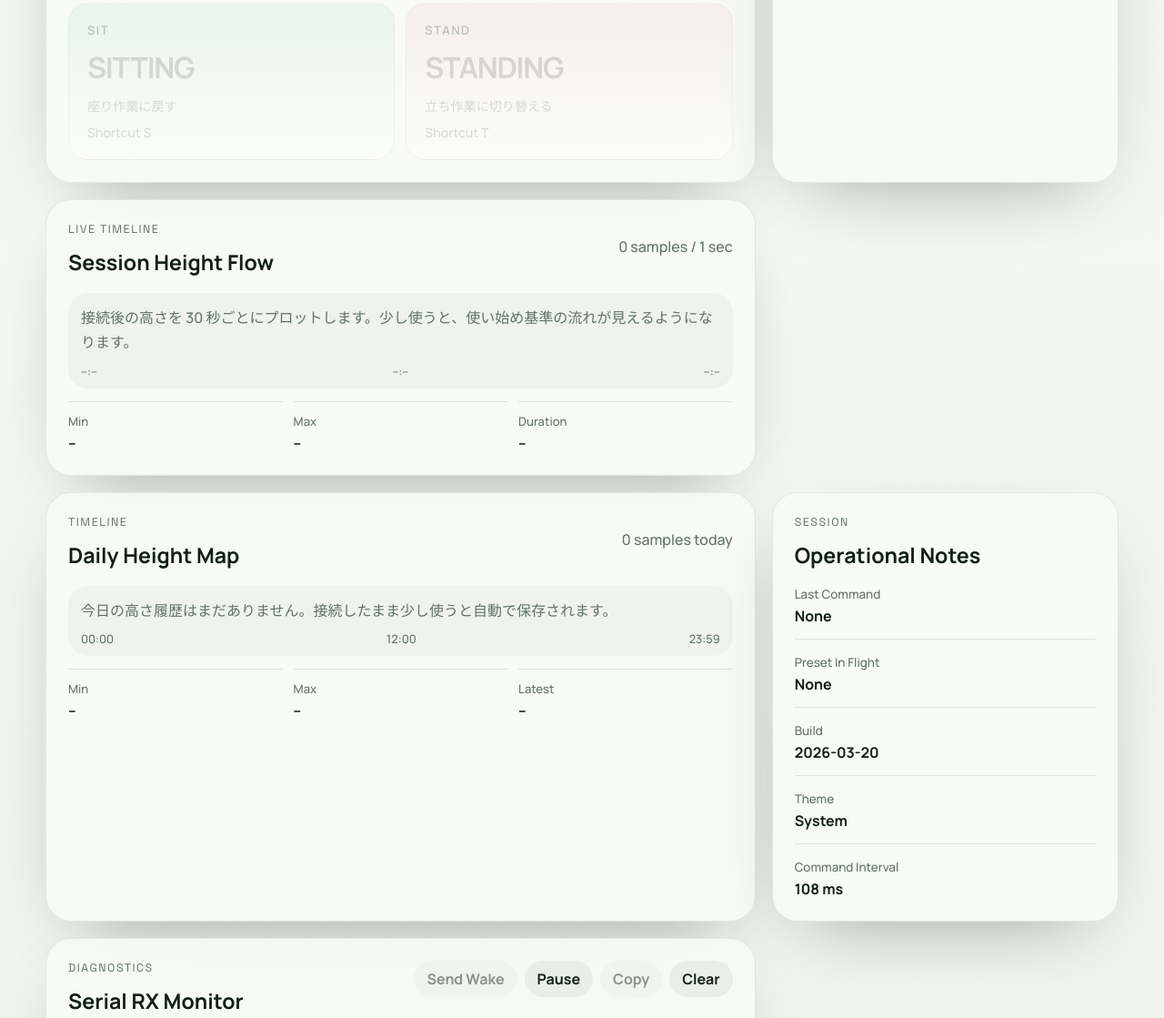
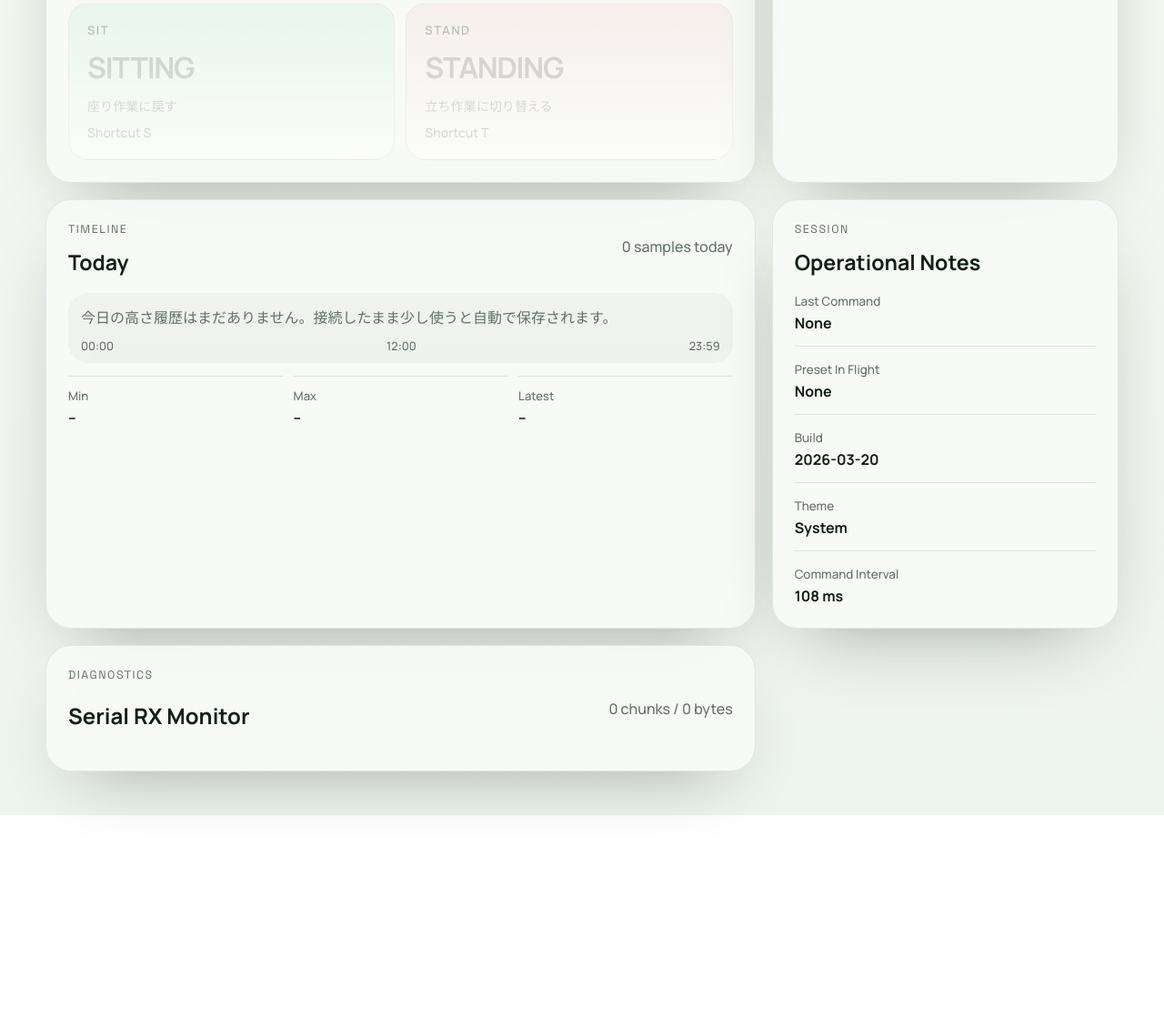
Before and after one commit to JunNakarai/flexispot-web-controller, a website built with Vite: page index.html in a window 1280 px wide. Shown: the part 808-1927 px from the top of the page at 91% size. After the commit the page ends 1704 px from the top, so only its background shows below. Built offline with nearby package versions, Linux system fonts and the light colour scheme.

Commit message:
Reduce dashboard noise

```diff
--- a/src/styles.css
+++ b/src/styles.css
@@ -289,6 +289,23 @@ button {
     flex-wrap: wrap;
     gap: 8px;
     justify-content: flex-end;
+}
+
+.diagnostics-summary {
+    display: flex;
+    align-items: center;
+    justify-content: space-between;
+    gap: 16px;
+    cursor: pointer;
+    list-style: none;
+}
+
+.diagnostics-summary::-webkit-details-marker {
+    display: none;
+}
+
+.diagnostics-content {
+    margin-top: 18px;
 }
 
 .button-row,
@@ -609,6 +626,10 @@ button {
     padding-bottom: 0;
 }
 
+.facts-compact {
+    margin-top: 16px;
+}
+
 .facts dt {
     color: var(--muted);
     font-size: 0.84rem;
@@ -804,7 +825,8 @@ button {
     }
 
     .panel-head,
-    .toast {
+    .toast,
+    .diagnostics-summary {
         flex-direction: column;
         align-items: stretch;
     }
--- a/src/ui/app.ts
+++ b/src/ui/app.ts
@@ -198,7 +198,6 @@ export class FlexiSpotApp {
         const heightPercentage = this.state.currentHeight === null
             ? 0
             : clamp(((this.state.currentHeight - HEIGHT_MIN) / (HEIGHT_MAX - HEIGHT_MIN)) * 100, 0, 100);
-        const recentChart = this.renderSessionChart();
         const chart = this.renderDailyChart();
         const supportMessage = this.getSupportMessage(supported, secure);
 
@@ -302,40 +301,8 @@ export class FlexiSpotApp {
                     <article class="panel panel-wide">
                         <div class="panel-head">
                             <div>
-                                <p class="panel-kicker">Live Timeline</p>
-                                <h2>Session Height Flow</h2>
-                            </div>
-                            <p class="shortcut-hint">${recentChart.sampleCount} samples / 1 sec</p>
-                        </div>
-                        <div class="chart-card">
-                            ${recentChart.svg}
-                            <div class="chart-footer">
-                                <span>${recentChart.startLabel}</span>
-                                <span>${recentChart.middleLabel}</span>
-                                <span>${recentChart.endLabel}</span>
-                            </div>
-                        </div>
-                        <div class="chart-stats">
-                            <div>
-                                <dt>Min</dt>
-                                <dd>${recentChart.minLabel}</dd>
-                            </div>
-                            <div>
-                                <dt>Max</dt>
-                                <dd>${recentChart.maxLabel}</dd>
-                            </div>
-                            <div>
-                                <dt>Duration</dt>
-                                <dd>${recentChart.durationLabel}</dd>
-                            </div>
-                        </div>
-                    </article>
-
-                    <article class="panel panel-wide">
-                        <div class="panel-head">
-                            <div>
                                 <p class="panel-kicker">Timeline</p>
-                                <h2>Daily Height Map</h2>
+                                <h2>Today</h2>
                             </div>
                             <p class="shortcut-hint">${chart.sampleCount} samples today</p>
                         </div>
@@ -395,19 +362,22 @@ export class FlexiSpotApp {
                     </article>
 
                     <article class="panel panel-wide">
-                        <div class="panel-head">
+                        <details class="diagnostics-panel">
+                            <summary class="diagnostics-summary">
                                 <div>
                                     <p class="panel-kicker">Diagnostics</p>
                                     <h2>Serial RX Monitor</h2>
                                 </div>
+                                <span class="shortcut-hint">${String(this.state.receivedChunkCount)} chunks / ${String(this.state.receivedByteCount)} bytes</span>
+                            </summary>
+                            <div class="diagnostics-content">
                                 <div class="actions-inline">
                                     <button class="button ghost small" data-action="wake" aria-label="Send wake command" ${this.state.isConnected ? '' : 'disabled'}>Send Wake</button>
                                     <button class="button ghost small" data-action="pause" aria-pressed="${this.state.capturePaused ? 'true' : 'false'}">${this.state.capturePaused ? 'Resume' : 'Pause'}</button>
                                     <button class="button ghost small" data-action="copy" aria-label="Copy captured serial data" ${this.state.rawCapture.length > 0 ? '' : 'disabled'}>Copy</button>
                                     <button class="button ghost small" data-action="clear" aria-label="Clear captured serial data">Clear</button>
                                 </div>
-                        </div>
-                        <dl class="facts">
+                                <dl class="facts facts-compact">
                                     <div>
                                         <dt>RX Chunks</dt>
                                         <dd>${String(this.state.receivedChunkCount)}</dd>
@@ -424,6 +394,8 @@ export class FlexiSpotApp {
                                 <div class="raw-log" role="log" aria-live="polite" aria-label="Serial receive log">
                                     ${this.renderRawPreview()}
                                 </div>
+                            </div>
+                        </details>
                     </article>
                 </section>
 
```
Lines whose indentation alone changed are shown as unchanged.
